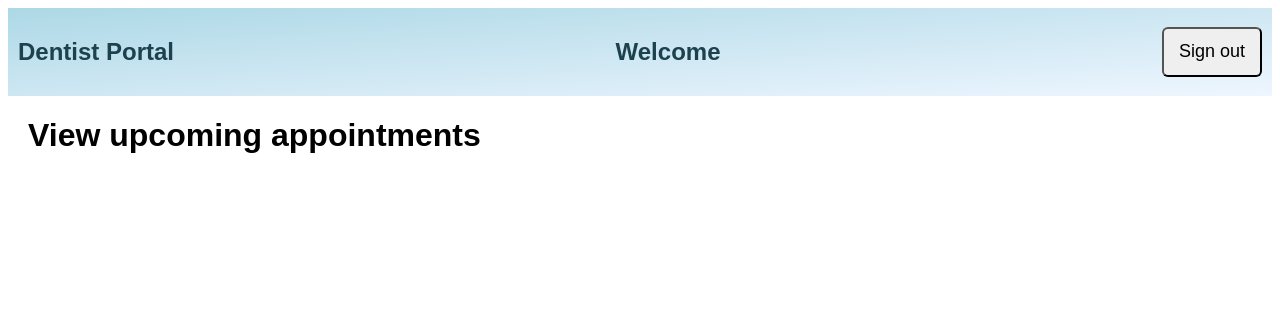
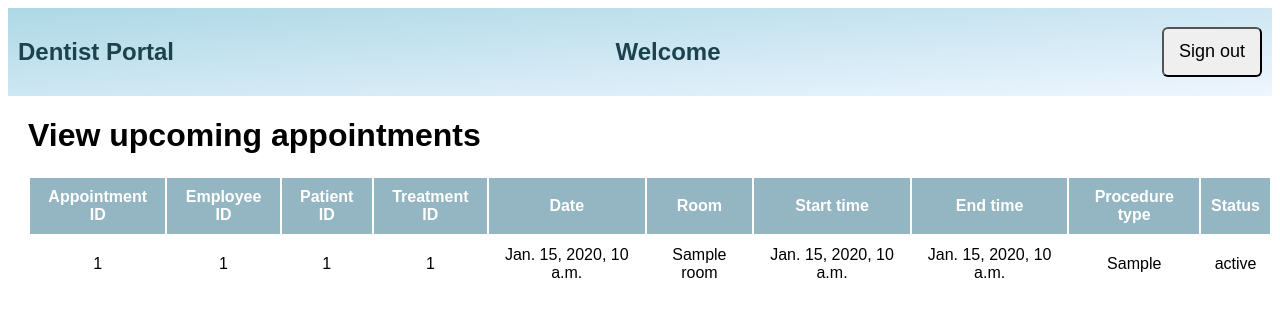
Before and after one commit to AlexandraTulchinsky/CSI2132_Project, a Django app: template clinic/dentist/templates/viewAppointments.html in a window 1280 px wide. Shown: the top 317 px of the page. Run offline with Django 4.2, Linux system fonts and the light colour scheme; the template is opened without the code that fills it: most values are stand-ins (such as "Sample title", 1, 10 or a date in 2020).

Commit message:
added viewing appointments for dentist

```diff
--- a/clinic/dentist/templates/dentistHome.html
+++ b/clinic/dentist/templates/dentistHome.html
@@ -1,3 +1,4 @@
+<!DOCTYPE html>
 <html>
     <head>
         <title>Home — dentist</title>
--- a/clinic/dentist/templates/viewAppointments.html
+++ b/clinic/dentist/templates/viewAppointments.html
@@ -1,3 +1,4 @@
+<!DOCTYPE html>
 <html>
     <head>
         <title>View appointments — dentist</title>
@@ -17,6 +18,22 @@
                 border-radius: 6px;
                 font-size: 18px;
             }
+            table, th, td{
+                border-collapse: collapse;
+                font-family: sans-serif;
+            }
+            th, td{
+                padding: 10px;
+                text-align: center;
+            }
+            tr:nth-child(odd){
+                background-color: whitesmoke;
+            }
+            th{
+                border: 2px solid white;
+                background-color: rgb(147, 182, 194);
+                color: white;
+            }
         </style>
     </head>
     <body>
@@ -26,5 +43,36 @@
             <button class="signOutButton">Sign out</button>
         </div>
         <h1 style="font-family: sans-serif; padding-left: 20px;">View upcoming appointments</h1>
+
+        <table style="margin-left: 20px;">
+            <tr>
+                <th>Appointment ID</th>
+                <th>Employee ID</th>
+                <th>Patient ID</th>
+                <th>Treatment ID</th>
+                <th>Date</th>
+                <th>Room</th>
+                <th>Start time</th>
+                <th>End time</th>
+                <th>Procedure type</th>
+                <th>Status</th>
+            </tr>
+            {% if apptRows %}
+                {% for row in apptRows %}
+                    <tr>
+                        <td>{{ row.AppointmentID }}</td>
+                        <td>{{ row.EID }}</td>
+                        <td>{{ row.PatientID }}</td>
+                        <td>{{ row.TreatmentID }}</td>
+                        <td>{{ row.Date }}</td>
+                        <td>{{ row.Room }}</td>
+                        <td>{{ row.Start_time }}</td>
+                        <td>{{ row.End_time }}</td>
+                        <td>{{ row.Procedure_type }}</td>
+                        <td>{{ row.Status }}</td>
+                    </tr>
+                {% endfor %}
+            {% endif %}
+        </table>
     </body>
 </html>
```
Also changed, not shown: clinic/dentist/views.py (+15 -4 lines).
